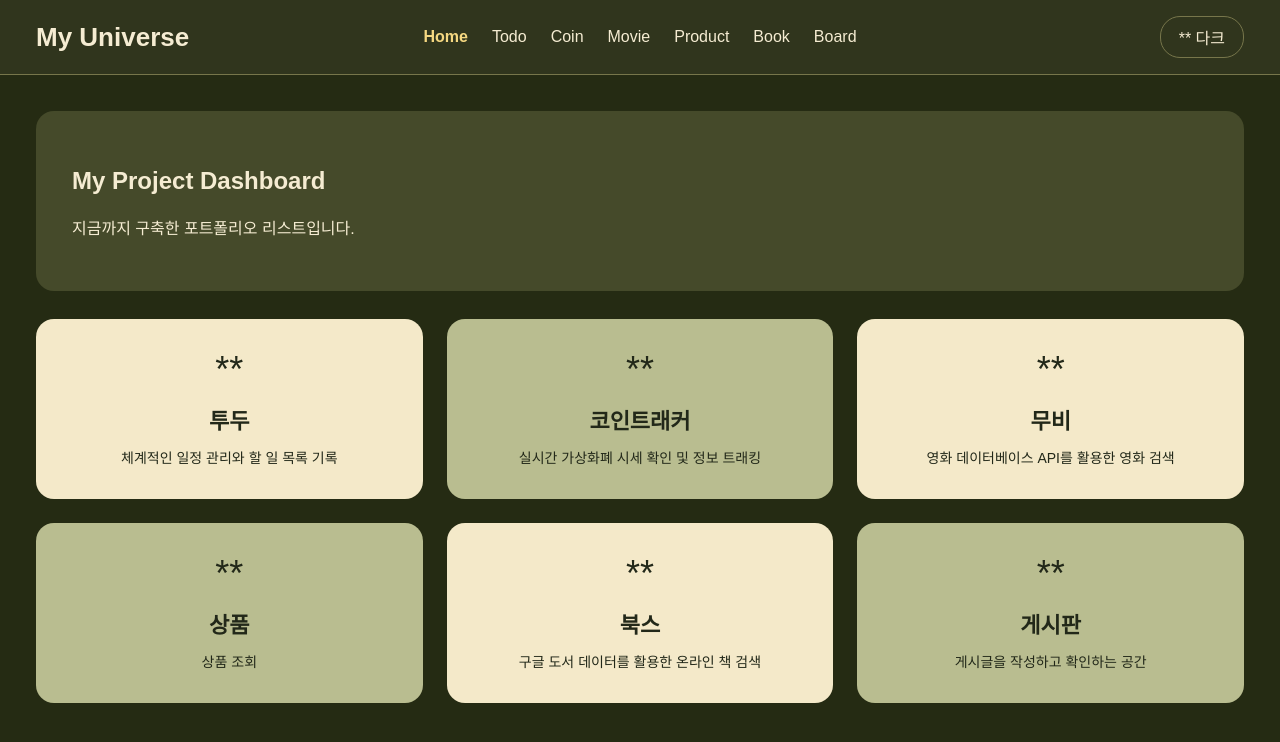
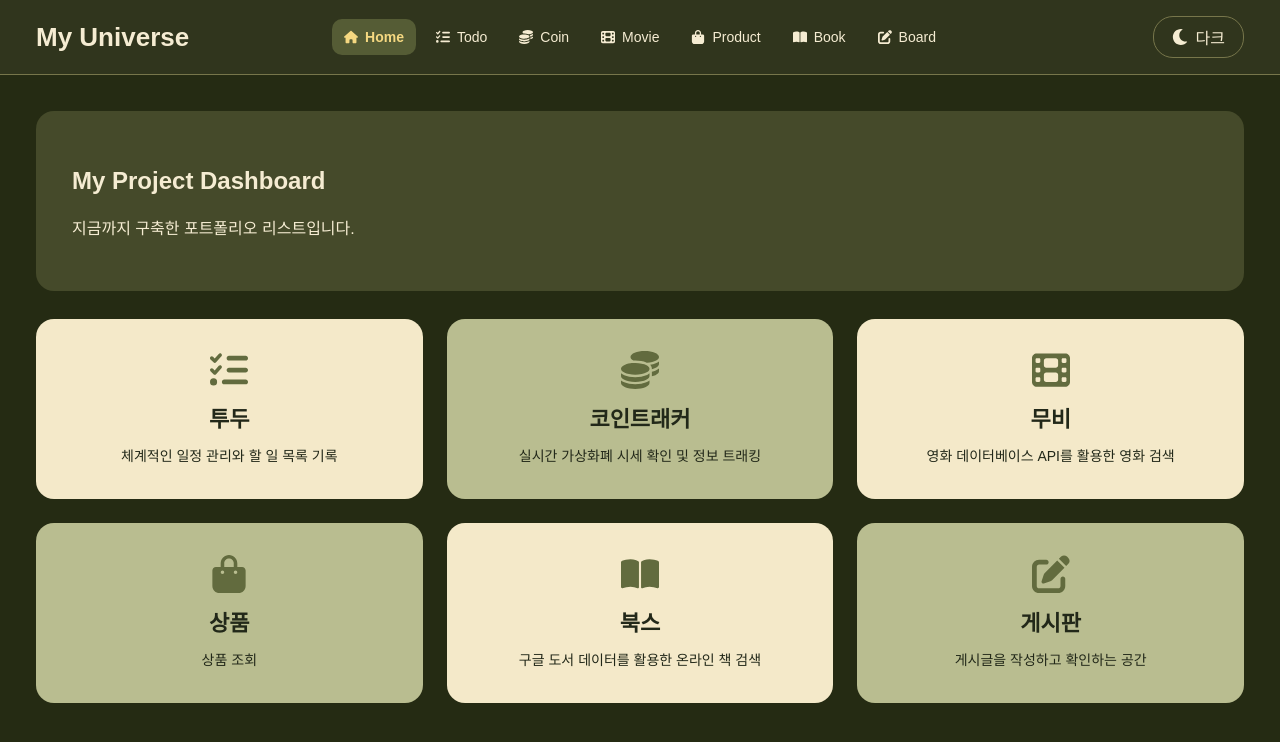
Before and after one commit to hyunsimchoi/react-11-total, a React (Vite) app: page / in a window 1280 px wide. Shown: the top 742 px of the page. Built offline with nearby package versions, Linux system fonts and the light colour scheme.

Commit message:
react-icons 적용

```diff
--- a/src/components/Header.tsx
+++ b/src/components/Header.tsx
@@ -2,6 +2,16 @@ import styled from "styled-components";
 import { NavLink } from "react-router";
 import { useContext } from "react";
 import { ThemeContext } from "../contexts/ThemeContext";
+import { FaMoon, FaSun } from "react-icons/fa";
+import {
+    FaHouse,
+    FaListCheck,
+    FaCoins,
+    FaFilm,
+    FaBagShopping,
+    FaBookOpen,
+    FaPenToSquare,
+} from "react-icons/fa6";
 
 const Head = styled.header`
     position: sticky;
@@ -22,7 +32,7 @@ const Head = styled.header`
         border-bottom-color: #383838;
     }
 
-    @media (max-width: 900px) {
+    @media (max-width: 1100px) {
         grid-template-columns: 1fr auto;
     }
 `;
@@ -37,31 +47,55 @@ const Logo = styled.h1`
 // 3. 중앙 메뉴
 const Nav = styled.nav`
     display: flex;
+    flex-direction: row;
     align-items: center;
     justify-content: center;
-    gap: 24px;
+    gap: 8px;
 
     a {
+        display: inline-flex;
+        align-items: center;
+        gap: 7px;
+
+        padding: 10px 12px;
+        border-radius: 10px;
+        white-space: nowrap;
+
         color: inherit;
         text-decoration: none;
+        font-size: 14px;
+
+        transition:
+            background 0.2s,
+            color 0.2s;
+    }
+
+    a:hover {
+        background: #555c35;
+        color: #ffffff;
     }
 
     a.active {
+        background: #555c35;
         color: #f5d881;
         font-weight: bold;
     }
 
+    body.black-theme & a:hover,
     body.black-theme & a.active {
+        background: #303030;
         color: #ffffff;
     }
 
-    @media (max-width: 900px) {
+    @media (max-width: 1100px) {
         grid-row: 2;
         grid-column: 1 / -1;
+
+        width: 100%;
+        justify-content: flex-start;
         flex-wrap: wrap;
     }
 `;
-
 // 4. 오른쪽 테마 버튼
 const ThemeButton = styled.button`
     justify-self: end;
@@ -74,6 +108,10 @@ const ThemeButton = styled.button`
     background: transparent;
     color: inherit;
     cursor: pointer;
+
+    display: flex;
+    align-items: center;
+    gap: 8px;
 
     body.black-theme & {
         background: #252525;
@@ -91,24 +129,44 @@ function Header() {
     }
 
     const { theme, toggleTheme } = context;
+
     return (
         <Head>
             <Logo>My Universe</Logo>
 
             <Nav>
                 <NavLink to="/" end>
-                    Home
+                    <FaHouse /> Home
                 </NavLink>
-                <NavLink to="/todo">Todo</NavLink>
-                <NavLink to="/coin">Coin</NavLink>
-                <NavLink to="/movie">Movie</NavLink>
-                <NavLink to="/product">Product</NavLink>
-                <NavLink to="/book">Book</NavLink>
-                <NavLink to="/board">Board</NavLink>
+
+                <NavLink to="/todo">
+                    <FaListCheck /> Todo
+                </NavLink>
+
+                <NavLink to="/coin">
+                    <FaCoins /> Coin
+                </NavLink>
+
+                <NavLink to="/movie">
+                    <FaFilm /> Movie
+                </NavLink>
+
+                <NavLink to="/product">
+                    <FaBagShopping /> Product
+                </NavLink>
+
+                <NavLink to="/book">
+                    <FaBookOpen /> Book
+                </NavLink>
+
+                <NavLink to="/board">
+                    <FaPenToSquare /> Board
+                </NavLink>
             </Nav>
 
             <ThemeButton type="button" onClick={toggleTheme}>
-                {theme === "olive" ? "** 다크" : "** 기본"}
+                {theme === "olive" ? <FaMoon /> : <FaSun />}
+                {theme === "olive" ? "다크" : "기본"}
             </ThemeButton>
         </Head>
     );
--- a/src/components/ProjectCard.tsx
+++ b/src/components/ProjectCard.tsx
@@ -1,8 +1,9 @@
 import styled from "styled-components";
 import { Link } from "react-router";
 
+import type { ReactNode } from "react";
 type ProjectCardProps = {
-    icon: string;
+    icon: ReactNode;
     title: string;
     description: string;
     path: string;
@@ -26,27 +27,57 @@ const Card = styled(Link)`
     text-align: center;
     text-decoration: none;
 
+    /* 움직임을 부드럽게 */
+    transition:
+        transform 0.3s,
+        box-shadow 0.3s;
+
+    /* 짝수 카드 배경 */
     &:nth-child(even) {
         background: #b9bd90;
     }
 
+    /* 마우스를 올렸을 때 */
     &:hover {
-        transform: translateY(-4px);
+        transform: translateY(-8px);
+        box-shadow: 0 12px 24px rgba(0, 0, 0, 0.25);
     }
 
-    transition: transform 0.2s;
-
+    /* 블랙 테마 */
     body.black-theme &,
     body.black-theme &:nth-child(even) {
         background: #252525;
         color: #ffffff;
         border: 1px solid #404040;
     }
+
+    /* 블랙 테마에서 마우스를 올렸을 때 */
+    body.black-theme &:hover {
+        background: #303030;
+        box-shadow: 0 12px 24px rgba(0, 0, 0, 0.5);
+    }
 `;
 
 // 아이콘
 const CardIcon = styled.div`
-    font-size: 36px;
+    display: flex;
+    align-items: center;
+    justify-content: center;
+
+    font-size: 38px;
+    color: #626b3e;
+
+    transition: transform 0.3s;
+
+    /* 카드에 마우스를 올리면 아이콘 확대 */
+    ${Card}:hover & {
+        transform: scale(1.2);
+        cursor: pointer;
+    }
+
+    body.black-theme & {
+        color: #c6cc9a;
+    }
 `;
 
 // 제목
--- a/src/pages/Home.tsx
+++ b/src/pages/Home.tsx
@@ -1,5 +1,13 @@
 import ProjectCard from "../components/ProjectCard.tsx";
 import styled from "styled-components";
+import {
+    FaListCheck,
+    FaCoins,
+    FaFilm,
+    FaBagShopping,
+    FaBookOpen,
+    FaPenToSquare,
+} from "react-icons/fa6";
 
 // Home 페이지 전체
 const HomePage = styled.main`
@@ -47,42 +55,42 @@ function Home() {
 
             <ProjectGrid>
                 <ProjectCard
-                    icon="**"
+                    icon={<FaListCheck />}
                     title="투두"
                     description="체계적인 일정 관리와 할 일 목록 기록"
                     path="/todo"
                 />
 
                 <ProjectCard
-                    icon="**"
+                    icon={<FaCoins />}
                     title="코인트래커"
                     description="실시간 가상화폐 시세 확인 및 정보 트래킹"
                     path="/coin"
                 />
 
                 <ProjectCard
-                    icon="**"
+                    icon={<FaFilm />}
                     title="무비"
                     description="영화 데이터베이스 API를 활용한 영화 검색"
                     path="/movie"
                 />
 
                 <ProjectCard
-                    icon="**"
+                    icon={<FaBagShopping />}
                     title="상품"
                     description="상품 조회"
                     path="/product"
                 />
 
                 <ProjectCard
-                    icon="**"
+                    icon={<FaBookOpen />}
                     title="북스"
                     description="구글 도서 데이터를 활용한 온라인 책 검색"
                     path="/book"
                 />
 
                 <ProjectCard
-                    icon="**"
+                    icon={<FaPenToSquare />}
                     title="게시판"
                     description="게시글을 작성하고 확인하는 공간"
                     path="/board"
--- a/src/pages/Todo.tsx
+++ b/src/pages/Todo.tsx
@@ -1,5 +1,6 @@
 import { useState, useEffect } from "react";
 import styled from "styled-components";
+import { FaPlus, FaTrash, FaListCheck } from "react-icons/fa6";
 
 type TodoItem = {
     id: number;
@@ -52,6 +53,10 @@ const AddButton = styled.button`
     background: #b9bd90;
     color: #252b13;
     cursor: pointer;
+    display: flex;
+    align-items: center;
+    justify-content: center;
+    gap: 8px;
 
     body.black-theme & {
         background: #444444;
@@ -99,6 +104,9 @@ const DeleteButton = styled.button`
     background: #777d48;
     color: #ffffff;
     cursor: pointer;
+    display: flex;
+    align-items: center;
+    justify-content: center;
 
     body.black-theme & {
         background: #333333;
@@ -157,7 +165,9 @@ function Todo() {
 
     return (
         <TodoPage>
-            <h1>Todo 페이지</h1>
+            <h1>
+                <FaListCheck /> Todo 페이지
+            </h1>
             <p>할 일을 관리하는 공간입니다.</p>
 
             <TodoForm onSubmit={handleSubmit}>
@@ -168,7 +178,9 @@ function Todo() {
                     onChange={e => setText(e.target.value)}
                 />
 
-                <AddButton type="submit">추가</AddButton>
+                <AddButton type="submit">
+                    <FaPlus /> 추가
+                </AddButton>
             </TodoForm>
 
             <h2>할 일 목록</h2>
@@ -191,7 +203,7 @@ function Todo() {
                         </span>
 
                         <DeleteButton type="button" onClick={() => deleteTodo(todo.id)}>
-                            삭제
+                            <FaTrash />
                         </DeleteButton>
                     </TodoRow>
                 ))}
```
Also changed, not shown: src/pages/Coin.tsx (+38 -34 lines). Lines whose indentation alone changed are shown as unchanged.
